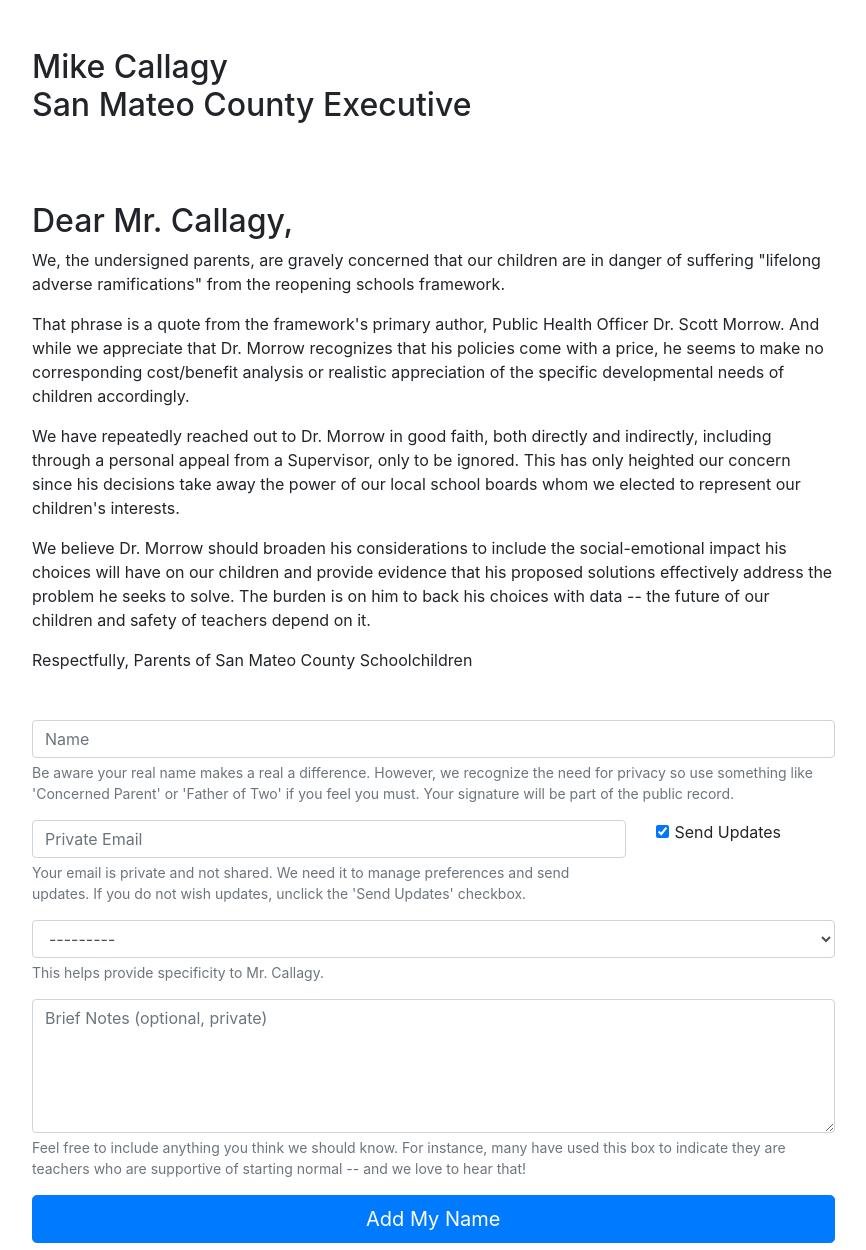
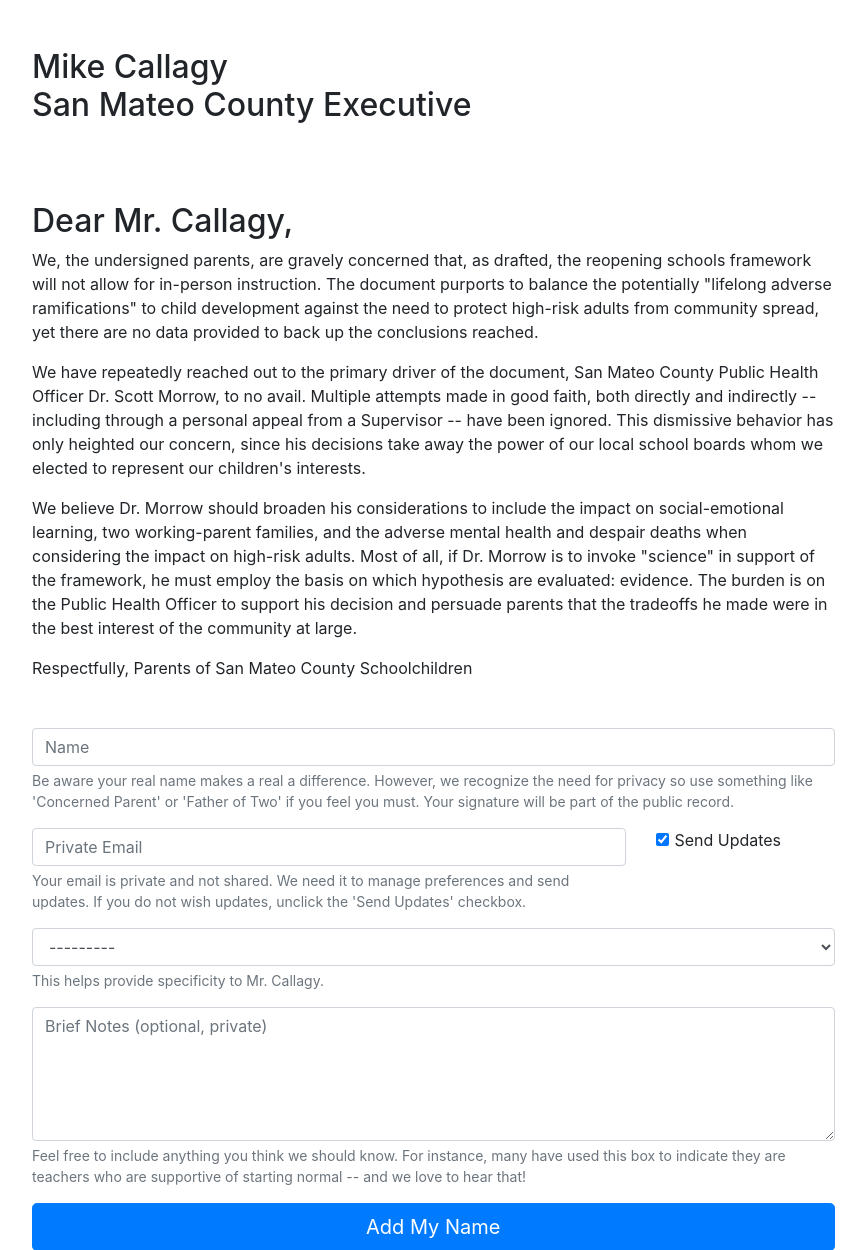
Before and after one commit to dbinetti/start-normal, a Django app: page /letter in a window 1280 px wide. Shown: the part 56-1306 px from the top of the page, without its empty margins (68-934 px from the left). Run offline with Django 3.2, Linux system fonts and the light colour scheme; some libraries are stand-ins or nearby versions.

Commit message:
Update Letter

```diff
--- a/project/app/templates/app/letter.html
+++ b/project/app/templates/app/letter.html
@@ -11,19 +11,16 @@
 </h2>
 
   <p>
-    We, the undersigned parents, are gravely concerned that our children are in danger of suffering "lifelong adverse ramifications" from the reopening schools framework.
+    We, the undersigned parents, are gravely concerned that, as drafted, the reopening schools framework will not allow for in-person instruction.  The document purports to balance the potentially "lifelong adverse ramifications" to child development against the need to protect high-risk adults from community spread, yet there are no data provided to back up the conclusions reached.
   </p>
   <p>
-    That phrase is a quote from the framework's primary author, Public Health Officer Dr. Scott Morrow.  And while we appreciate that Dr. Morrow recognizes that his policies come with a price, he seems to make no corresponding cost/benefit analysis or realistic appreciation of the specific developmental needs of children accordingly.
-  </p>
-
-  <p>
-    We have repeatedly reached out to Dr. Morrow in good faith, both directly and indirectly, including through a
-    personal appeal from a Supervisor, only to be ignored.  This has only heighted our concern since his decisions take away the power of our local school boards whom we elected to represent our children's interests.
+    We have repeatedly reached out to the primary driver of the document, San Mateo County Public Health Officer Dr. Scott Morrow, to no avail.  Multiple attempts made in good faith, both directly and indirectly -- including through a
+    personal appeal from a Supervisor -- have been ignored.  This dismissive behavior has only heighted our concern, since his decisions take away the power of our local school boards whom we elected to represent our children's interests.
   </p>
   <p>
-    We believe Dr. Morrow should broaden his considerations to include the social-emotional impact his
-    choices will have on our children and provide evidence that his proposed solutions effectively address the problem he seeks to solve.  The burden is on him to back his choices with data -- the future of our children and safety of teachers depend on it.
+    We believe Dr. Morrow should broaden his considerations to include the impact on social-emotional learning, two working-parent families, and the adverse mental health and despair deaths when considering the impact on high-risk adults.  Most of all, if Dr. Morrow is to invoke "science" in support of the framework, he must employ the basis on which hypothesis are evaluated: evidence.
+
+    The burden is on the Public Health Officer to support his decision and persuade parents that the tradeoffs he made were in the best interest of the community at large.
   </p>
 
 
```
